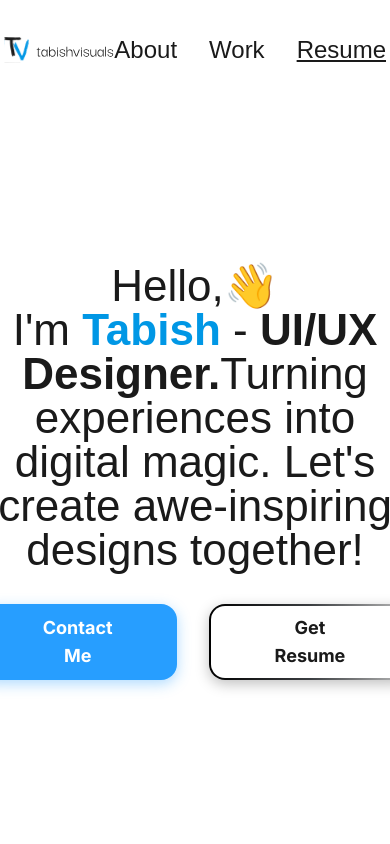
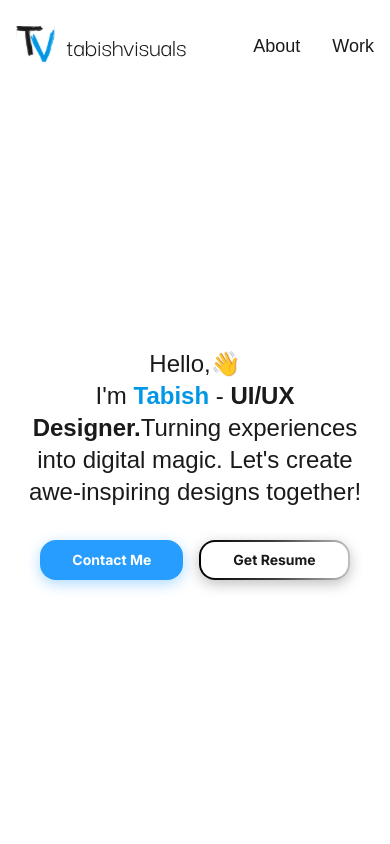
Before and after one commit to tabishvisuals/tabishvisuals-portfolio, a React (Vite) app: page / in a window 390 px wide. Shown: the top 844 px of the page. Built offline with nearby package versions, Linux system fonts and the light colour scheme; a web font is replaced by a local one.

Commit message:
made header responsive

```diff
--- a/src/components/container/index.jsx
+++ b/src/components/container/index.jsx
@@ -5,7 +5,7 @@ function Container(props) {
   return (
     <div
       className={twMerge(
-        "max-w-[1265.6px] w-full my-0 mx-auto px-1",
+        "max-w-[1265.6px] w-full my-0 mx-auto px-4 xl:px-0",
         className
       )}
       {...restProps}
--- a/src/layout/navbar/index.jsx
+++ b/src/layout/navbar/index.jsx
@@ -1,6 +1,5 @@
 import Container from "../../components/container";
 import logo from "../../assets/logo.svg";
-import resume from "../../assets/resume.pdf";
 
 function Navbar() {
   return (
@@ -8,28 +7,21 @@ function Navbar() {
       <Container>
         <div className="w-full flex justify-between items-center py-[26px]">
           <div>
-            <img src={logo} className="h-12" />
+            <img src={logo} className="lg:h-12 h-10" />
           </div>
 
           <div className="flex items-center gap-8">
             <a
-              className="font-grotesque text-2xl font-normal leading-9 text-secondary"
+              className="font-grotesque lg:text-2xl font-normal leading-9 text-secondary text-lg"
               href="#about"
             >
               About
             </a>
             <a
-              className="font-grotesque text-2xl font-normal leading-9 text-secondary"
+              className="font-grotesque lg:text-2xl font-normal leading-9 text-secondary text-lg"
               href="#work"
             >
               Work
-            </a>
-            <a
-              className="font-grotesque text-2xl font-normal leading-9 text-secondary underline"
-              href={resume}
-              download
-            >
-              Resume
             </a>
           </div>
         </div>
--- a/src/pages/home/contact-form.jsx
+++ b/src/pages/home/contact-form.jsx
@@ -38,16 +38,20 @@ function ContactForm() {
               className="flex flex-col gap-4"
             >
               <input
+                required
                 name="name"
                 placeholder="Name"
                 className="py-3.5 px-4 w-full rounded-lg outline-none placeholder:text-[#322F35] placeholder:font-inter"
               />
               <input
+                required
                 name="email"
+                type="email"
                 placeholder="Email"
                 className="py-3.5 px-4 w-full rounded-lg outline-none placeholder:text-[#322F35] placeholder:font-inter"
               />
               <textarea
+                required
                 name="message"
                 placeholder="Message"
                 rows={4}
--- a/src/pages/home/header.jsx
+++ b/src/pages/home/header.jsx
@@ -11,24 +11,24 @@ function Header() {
     <>
       <Container className="h-[calc(100vh-100px)] flex items-center justify-center">
         <div className="max-w-[53.75rem] flex items-center flex-col">
-          <h1 className="text-[2.75rem] text-secondary font-medium leading-[2.75rem] font-grotesque text-center">
+          <h1 className="lg:text-[2.75rem] md:text-4xl sm:text-3xl text-2xl text-secondary font-medium lg:leading-[2.75rem] font-grotesque text-center">
             Hello,👋 <br /> I&apos;m{" "}
             <span className="text-primary font-bold">Tabish</span> -{" "}
             <span className="text-secondary font-bold">UI/UX Designer.</span>
             Turning experiences into digital magic. Let&apos;s create
             awe-inspiring designs together!{" "}
           </h1>
-          <div className="mt-8 flex gap-8">
+          <div className="mt-8 flex md:gap-8 gap-4">
             <button
               onClick={scrollToContactForm}
-              className="py-2 px-16 rounded-2xl bg-[#279EFF] shadow-[0px_4px_14px_0px_rgba(39,158,255,0.37)] text-[#fff] text-lg font-bold font-inter active:shadow-none transition-all"
+              className="py-2 lg:px-16 px-8 rounded-2xl bg-[#279EFF] shadow-[0px_4px_14px_0px_rgba(39,158,255,0.37)] text-[#fff] text-sm md:text-base lg:text-lg font-bold font-inter active:shadow-none transition-all"
             >
               Contact Me
             </button>
 
             <a href={resume} download className="inline-block">
               <button
-                className="py-2 px-16 shadow-[0px_4px_14px_0px_rgba(0,0,0,0.25)] text-secondary text-lg font-bold font-inter active:shadow-none transition-all"
+                className="py-2 lg:px-16 px-8 shadow-[0px_4px_14px_0px_rgba(0,0,0,0.25)] text-secondary text-sm md:text-base lg:text-lg font-bold font-inter active:shadow-none transition-all"
                 style={{
                   background: `linear-gradient(white, white) padding-box,
               linear-gradient(to right, rgba(0,0,0,1), rgba(58,61,64,1), rgba(0,0,0,0.25)) border-box`,
```
